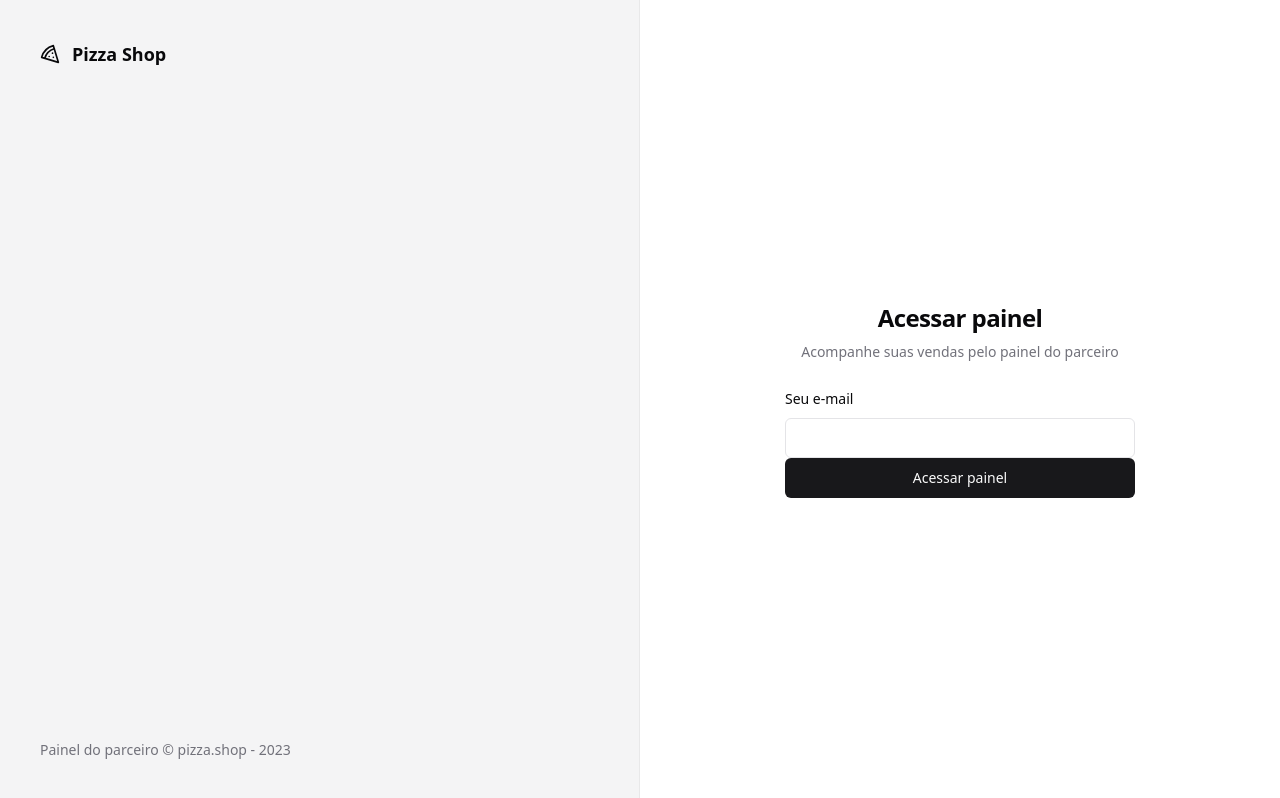
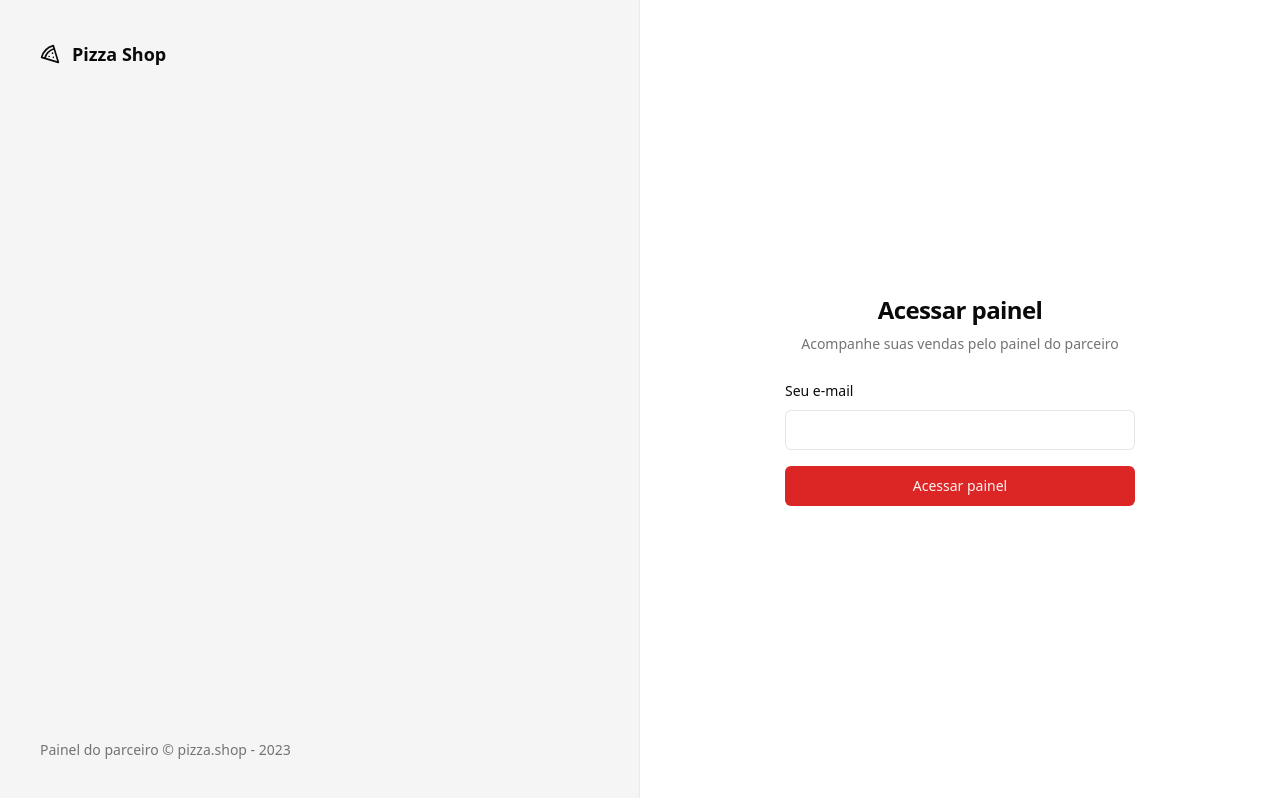
Before and after one commit to fernandodluccas/pizzashop-web, a React (Vite) app: page /sign-in in a window 1280 px wide. Built offline with nearby package versions, Linux system fonts and the light colour scheme.

Commit message:
feat: integrate React Hook Form

```diff
--- a/package.json
+++ b/package.json
@@ -10,6 +10,7 @@
     "preview": "vite preview"
   },
   "dependencies": {
+    "@hookform/resolvers": "^3.3.2",
     "@radix-ui/react-label": "^2.0.2",
     "@radix-ui/react-slot": "^1.0.2",
     "class-variance-authority": "^0.7.0",
@@ -20,10 +21,12 @@
     "react": "^18.2.0",
     "react-dom": "^18.2.0",
     "react-helmet-async": "^2.0.4",
+    "react-hook-form": "^7.49.2",
     "react-router-dom": "^6.21.1",
     "sort-by": "^1.2.0",
     "tailwind-merge": "^2.2.0",
-    "tailwindcss-animate": "^1.0.7"
+    "tailwindcss-animate": "^1.0.7",
+    "zod": "^3.22.4"
   },
   "devDependencies": {
     "@rocketseat/eslint-config": "^2.1.0",
--- a/src/globals.css
+++ b/src/globals.css
@@ -5,64 +5,47 @@
 @layer base {
   :root {
     --background: 0 0% 100%;
-    --foreground: 240 10% 3.9%;
-
+    --foreground: 0 0% 3.9%;
     --card: 0 0% 100%;
-    --card-foreground: 240 10% 3.9%;
-
+    --card-foreground: 0 0% 3.9%;
     --popover: 0 0% 100%;
-    --popover-foreground: 240 10% 3.9%;
-
-    --primary: 240 5.9% 10%;
-    --primary-foreground: 0 0% 98%;
-
-    --secondary: 240 4.8% 95.9%;
-    --secondary-foreground: 240 5.9% 10%;
-
-    --muted: 240 4.8% 95.9%;
-    --muted-foreground: 240 3.8% 46.1%;
-
-    --accent: 240 4.8% 95.9%;
-    --accent-foreground: 240 5.9% 10%;
-
+    --popover-foreground: 0 0% 3.9%;
+    --primary: 0 72.2% 50.6%;
+    --primary-foreground: 0 85.7% 97.3%;
+    --secondary: 0 0% 96.1%;
+    --secondary-foreground: 0 0% 9%;
+    --muted: 0 0% 96.1%;
+    --muted-foreground: 0 0% 45.1%;
+    --accent: 0 0% 96.1%;
+    --accent-foreground: 0 0% 9%;
     --destructive: 0 84.2% 60.2%;
     --destructive-foreground: 0 0% 98%;
-
-    --border: 240 5.9% 90%;
-    --input: 240 5.9% 90%;
-    --ring: 240 10% 3.9%;
-
+    --border: 0 0% 89.8%;
+    --input: 0 0% 89.8%;
+    --ring: 0 72.2% 50.6%;
     --radius: 0.5rem;
   }
 
   .dark {
-    --background: 240 10% 3.9%;
+    --background: 0 0% 3.9%;
     --foreground: 0 0% 98%;
-
-    --card: 240 10% 3.9%;
+    --card: 0 0% 3.9%;
     --card-foreground: 0 0% 98%;
-
-    --popover: 240 10% 3.9%;
+    --popover: 0 0% 3.9%;
     --popover-foreground: 0 0% 98%;
-
-    --primary: 0 0% 98%;
-    --primary-foreground: 240 5.9% 10%;
-
-    --secondary: 240 3.7% 15.9%;
+    --primary: 0 72.2% 50.6%;
+    --primary-foreground: 0 85.7% 97.3%;
+    --secondary: 0 0% 14.9%;
     --secondary-foreground: 0 0% 98%;
-
-    --muted: 240 3.7% 15.9%;
-    --muted-foreground: 240 5% 64.9%;
-
-    --accent: 240 3.7% 15.9%;
+    --muted: 0 0% 14.9%;
+    --muted-foreground: 0 0% 63.9%;
+    --accent: 0 0% 14.9%;
     --accent-foreground: 0 0% 98%;
-
     --destructive: 0 62.8% 30.6%;
     --destructive-foreground: 0 0% 98%;
-
-    --border: 240 3.7% 15.9%;
-    --input: 240 3.7% 15.9%;
-    --ring: 240 4.9% 83.9%;
+    --border: 0 0% 14.9%;
+    --input: 0 0% 14.9%;
+    --ring: 0 72.2% 50.6%;
   }
 }
 
--- a/src/pages/_layouts/app.tsx
+++ b/src/pages/_layouts/app.tsx
@@ -2,10 +2,9 @@ import { Outlet } from 'react-router-dom'
 
 export function AppLayout() {
   return (
-    <div className="flex min-h-screen flex-col">
-      <Header />
+    <div className="grid min-h-screen grid-cols-2">
+      <div className="flex h-full flex-col justify-between border-r border-foreground/5 bg-muted p-10 text-muted-foreground"></div>
       <Outlet />
-      <Footer />
     </div>
   )
 }
--- a/src/pages/_layouts/auth.tsx
+++ b/src/pages/_layouts/auth.tsx
@@ -4,7 +4,7 @@ import { Outlet } from 'react-router-dom'
 export function AuthLayout() {
   return (
     <div className=" grid min-h-screen grid-cols-2">
-      <div className="flex h-full flex-col justify-between justify-between border-r border-foreground/5 bg-muted p-10 text-muted-foreground">
+      <div className="flex h-full flex-col justify-between border-r border-foreground/5 bg-muted p-10 text-muted-foreground">
         <div className="flex items-center gap-3 text-lg text-foreground">
           <Pizza className="h-5 w-5" />
           <span className="font-semibold">Pizza Shop</span>
--- a/src/pages/auth/sign-in.tsx
+++ b/src/pages/auth/sign-in.tsx
@@ -1,10 +1,28 @@
 import { Helmet } from 'react-helmet-async'
+import { useForm } from 'react-hook-form'
+import { z } from 'zod'
 
 import { Button } from '@/components/ui/button'
 import { Input } from '@/components/ui/input'
 import { Label } from '@/components/ui/label'
 
+const signInForm = z.object({
+  email: z.string().email(),
+})
+
+type SignInForm = z.infer<typeof signInForm>
+
 export function SignIn() {
+  const {
+    register,
+    handleSubmit,
+    formState: { isSubmitting },
+  } = useForm<SignInForm>()
+
+  async function handleSignIn(data: SignInForm) {
+    console.log(data)
+    await new Promise((resolve) => setTimeout(resolve, 2000))
+  }
   return (
     <>
       <Helmet title="Autenticação" />
@@ -18,14 +36,16 @@ export function SignIn() {
               Acompanhe suas vendas pelo painel do parceiro
             </p>
           </div>
-          <form className="space-y-4">
+          <form onSubmit={handleSubmit(handleSignIn)} className="space-y-4">
             <div className="space-y-2">
               <Label htmlFor="email">Seu e-mail</Label>
-              <Input id="email" type="email" />
+              <Input id="email" type="email" {...register('email')} />
             </div>
+            <Button disabled={isSubmitting} className="w-full">
+              Acessar painel
+            </Button>
           </form>
         </div>
-        <Button className="w-full">Acessar painel</Button>
       </div>
     </>
   )
```
Also changed, not shown: 1 other file (tests, documents, lock files or other folders).
